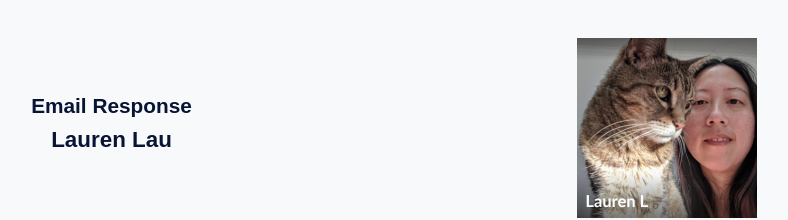
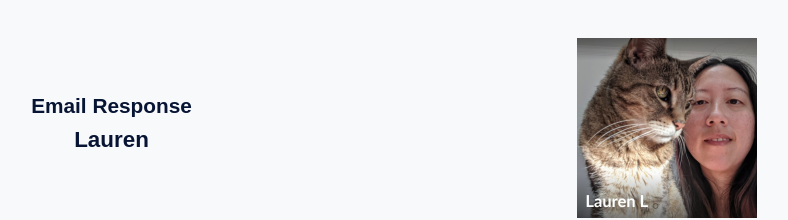
Before and after one commit to HF-RapidResponse/volunteer-portal, a React (Create React App) app in the folder client/: page /about in a window 1280 px wide. Shown: the part 2100-2320 px from the top of the page, without its empty margins (251-1039 px from the left). Built offline with nearby package versions, Linux system fonts and the light colour scheme.

Commit message:
remove team lead name

```diff
--- a/client/src/components/About.js
+++ b/client/src/components/About.js
@@ -41,7 +41,7 @@ function About() {
     },
     {
       roleName: 'Email Response',
-      name: 'Lauren Lau',
+      name: 'Lauren',
       portrait: LaurenPortrait,
     },
     {
```
